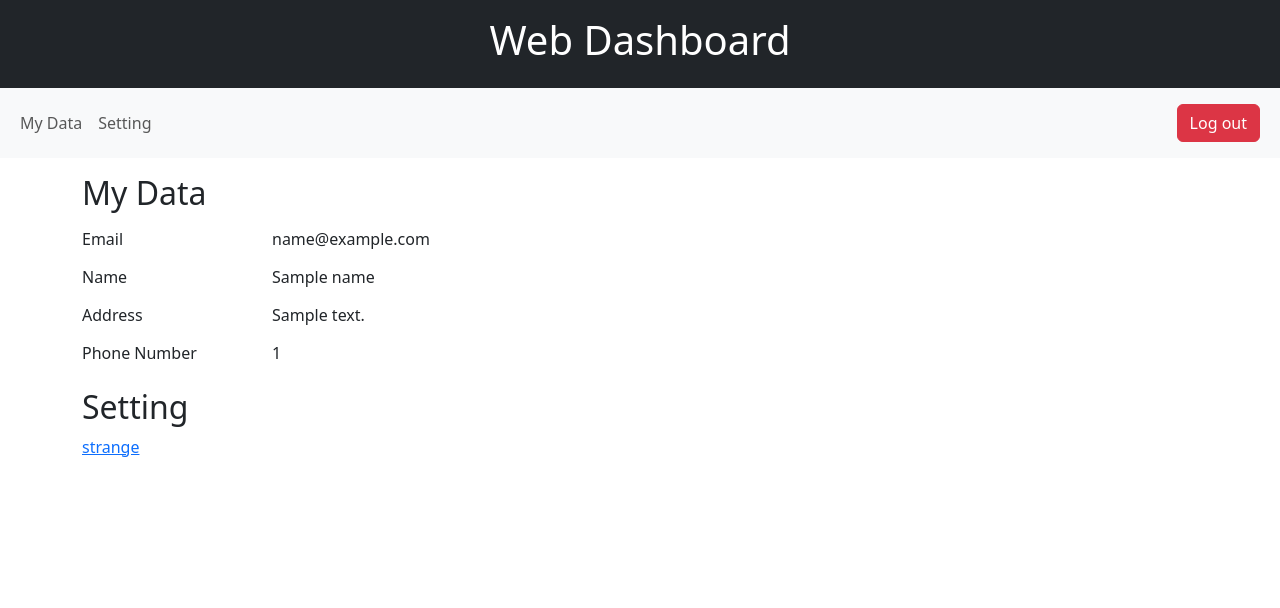
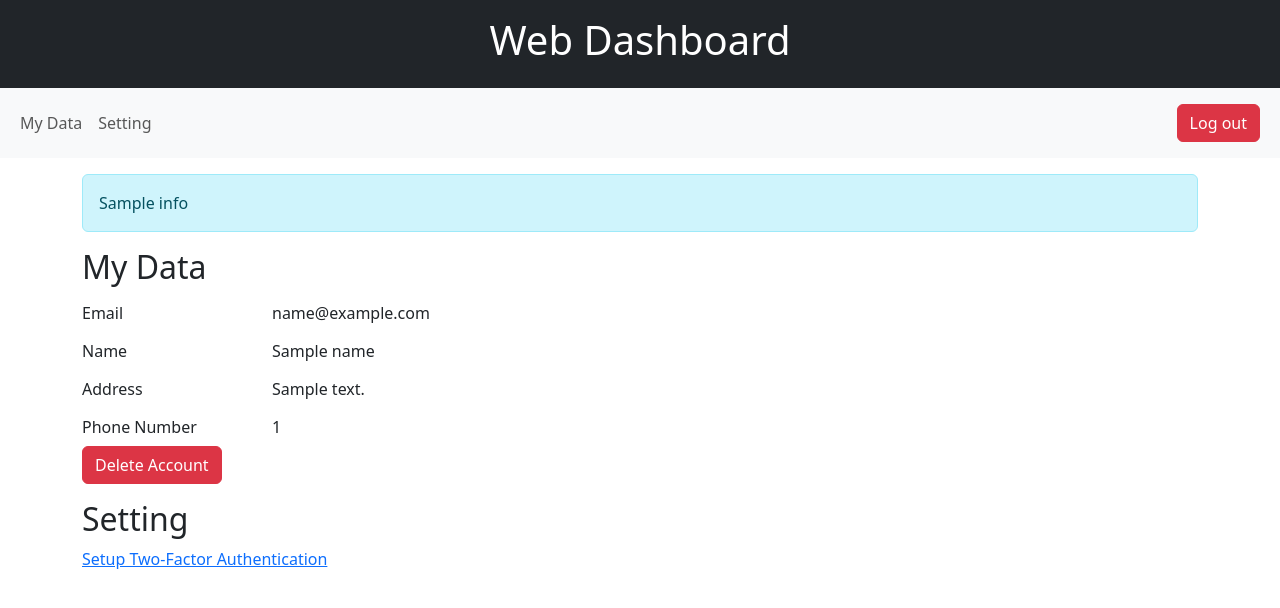
Before and after one commit to amryyahya/web-app-2fa, a Flask app: template templates/dashboard.html in a window 1280 px wide. Shown: the top 608 px of the page. Run offline with Flask 3, Linux system fonts and the light colour scheme; the template is opened without the code that fills it: most values are stand-ins (such as "Sample title", 1, 10 or a date in 2020).

Commit message:
all set, minus delete

```diff
--- a/app.py
+++ b/app.py
@@ -9,10 +9,10 @@ from dotenv import load_dotenv
 dotenv_path = join(dirname(__file__), '.env')
 load_dotenv(dotenv_path)
 
+app = Flask(__name__)
+app.secret_key = os.environ.get("APP_SECRET_KEY")
+
 createTable()
-
-app = Flask(__name__)
-
 
 @app.route('/')
 def landingPage():
@@ -34,7 +34,6 @@ def register():
   phone_number = request.form.get('phone_number')
   password = request.form.get('password')
   confirmPassword = request.form.get('confirmPassword')
-
   secret_key = secretKeyGenerator()
   user = User(email, name, address, phone_number, hashPassword(password), encryptSecretKey(secret_key))
   if (insertUser(user)):
@@ -45,7 +44,6 @@ def register():
     return resp
   else:
     return render_template('register.html',email=email,name=name,address=address,phone_number=phone_number,info="Email has already Used")
-
 
 @app.route('/login',methods = ['GET','POST'])
 def login():
@@ -62,14 +60,12 @@ def login():
     resp = render_template('login.html',info="Incorrect Email",email=email)
     return resp
   if hashedPassword == (user['password']):
-    app.secret_key = os.environ.get("APP_SECRET_KEY")
+    session['email'] = email
     resp = render_template('totp.html')
-    session['email'] = email
     return resp
   else:
     resp = render_template('login.html',info="Incorrect Password",email=email)
     return resp
-
 
 @app.route('/dashboard',methods = ['GET','POST'])
 def getDashboard():
@@ -89,7 +85,6 @@ def setTwoFactorAuth():
     return redirect(url_for('login'))
   if request.method == 'GET':
     user = getUser(email)
-    app.secret_key = os.environ.get("APP_SECRET_KEY")
     qrcode_image = generateQrCode(user)
     session['email'] = email
     return render_template('totp-setup.html', qrcode_image=qrcode_image)
@@ -104,7 +99,6 @@ def setTwoFactorAuth():
 
 @app.route('/2fa-verify',methods = ['GET','POST'])
 def verifyTwoFactorAuth():
-  app.secret_key = os.environ.get("APP_SECRET_KEY")
   email = session['email']
   if not email:
     return redirect(url_for('login'))
@@ -116,7 +110,10 @@ def verifyTwoFactorAuth():
   totp_verified = (totp == getTOTP(secret_key))
   if totp_verified:
     session.pop('email')
-    resp = make_response(redirect(url_for('getDashboard', info='Login Success')))
+    info='Login Success'
+    if (verifyLoginToken):
+      info='Setup Success'
+    resp = make_response(redirect(url_for('getDashboard',info=info)))
     resp.set_cookie('token',generateLoginToken(email))
     return resp
   return render_template('totp.html',info="Incorrect TOTP Code")
--- a/templates/dashboard.html
+++ b/templates/dashboard.html
@@ -33,6 +33,9 @@
 
   <main class="container mt-3">
     <section id="section1">
+      <div id="infoBox" class="alert alert-info d-none">
+        <p class="mb-0" id="infoContent">{{info}}</p>
+      </div>
       <h2>My Data</h2>
       <div class="mb-3 row">
         <label for="email" class="col-sm-2 col-form-label">Email</label>
@@ -51,15 +54,15 @@
         <div class="col-sm-10">
           <input type="text" readonly class="form-control-plaintext" id="phone_number" value="{{ phone_number }}">
         </div>
+        <div class="container">
+          <a href="/df" class="btn btn-danger" onclick="confirmDelete()">Delete Account</a>
+        </div>
       </div>
     </section>
-
     <section id="section2">
       <h2>Setting</h2>
-      <a href="/2fa-setup">strange</a>
+      <a href="/2fa-setup">Setup Two-Factor Authentication</a>
     </section>
-
-
   </main>
   <script>
     var infoContent = document.getElementById("infoContent");
@@ -67,6 +70,14 @@
       var infoBox = document.getElementById("infoBox");
       infoBox.classList.remove("d-none");
     }
+    function confirmDelete() {
+    var result = confirm("Are you sure you want to delete this item?");
+    if (result) {
+      alert("Item deleted!");
+    } else {
+      alert("Deletion canceled!");
+    }
+  }
   </script>
   <script src="https://cdn.jsdelivr.net/npm/bootstrap@5.3.0/dist/js/bootstrap.bundle.min.js"></script>
 
```
Also changed, not shown: test.py (deleted, +0 -30 lines), users.db (deleted).
